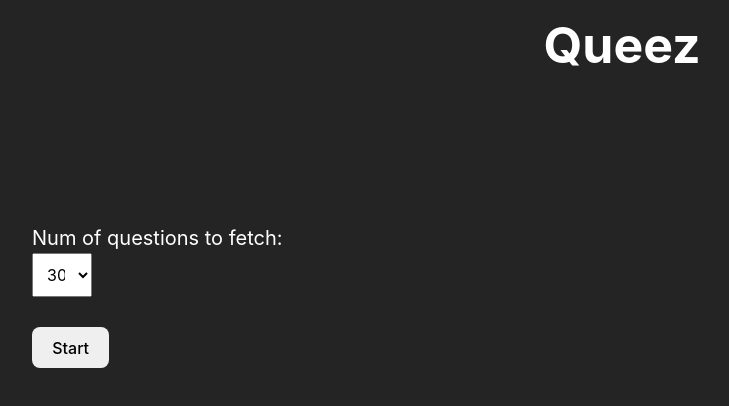
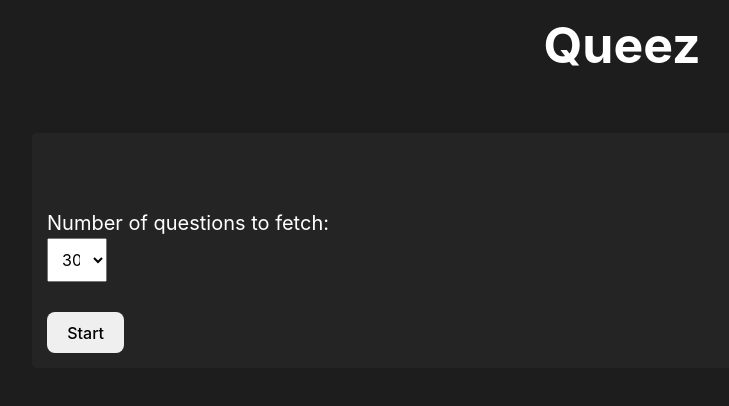
Before and after one commit to nik-ves/queez, a React (Vite) app: page /quizId/1 in a window 1280 px wide. Shown: the top 406 px of the page, without its empty margins (18-747 px from the left). Built offline with nearby package versions, Linux system fonts and the light colour scheme; no server answers; the database is empty.

Commit message:
App styling

```diff
--- a/src/components/question/QuestionBox.jsx
+++ b/src/components/question/QuestionBox.jsx
@@ -31,7 +31,8 @@ export default function QuestionBox({ question }) {
 const QuestionBody = styled.section`
   margin-bottom: 50px;
   padding: 20px;
-  border: 2px solid white;
+  background-color: #242424;
+  border-radius: 5px;
 
   @media only screen and (max-width: 1000px) {
     margin-bottom: 25px;
@@ -39,7 +40,7 @@ const QuestionBody = styled.section`
   }
 
   h2 {
-    color: white;
+    color: #646cff;
     @media only screen and (max-width: 1000px) {
       font-size: 22px;
     }
--- a/src/components/quiz/QuizPage.jsx
+++ b/src/components/quiz/QuizPage.jsx
@@ -26,7 +26,7 @@ export default function QuizPage() {
 
       <p>{selectedQuiz?.description}</p>
 
-      <label>Num of questions to fetch:</label>
+      <label>Number of questions to fetch:</label>
       <StyledSelect
         onChange={(event) => {
           setNumOfQuestions(event.target.value);
@@ -59,10 +59,13 @@ const StyledSelect = styled.select`
 `;
 
 const QuizPageBody = styled.section`
-  margin: 100px 10px;
+  margin: 50px 10px;
   display: flex;
   flex-direction: column;
   align-items: flex-start;
+  background-color: #242424;
+  padding: 15px;
+  border-radius: 5px;
 
   & label {
     color: white;
@@ -87,4 +90,5 @@ const QuizPageBody = styled.section`
 const QuizTitle = styled.h2`
   font-size: 40px;
   color: #535bf2;
+  margin: 0 auto 20px auto;
 `;
--- a/src/components/quiz/QuizResult.jsx
+++ b/src/components/quiz/QuizResult.jsx
@@ -152,12 +152,13 @@ export default function QuizResult() {
 
 const Body = styled.div`
   margin-top: 50px;
-  background-color: grey;
+  background-color: #242424;
   padding: 20px;
   border-radius: 10px;
 
   & h1 {
     text-align: center;
+    color: #646cff;
   }
 `;
 
--- a/src/components/quiz/QuizReview.jsx
+++ b/src/components/quiz/QuizReview.jsx
@@ -37,7 +37,7 @@ export default function QuizReview() {
 }
 
 const Body = styled.div`
-  width: 200px;
+  width: 170px;
   height: 100%;
   padding: 10px;
   position: fixed;
@@ -45,6 +45,7 @@ const Body = styled.div`
   left: 0;
   overflow-y: scroll;
   border-right: 3px solid white;
+  background-color: #242424;
 
   -ms-overflow-style: none; /* Internet Explorer 10+ */
   scrollbar-width: none; /* Firefox */
--- a/src/components/quiz/QuizStarted.jsx
+++ b/src/components/quiz/QuizStarted.jsx
@@ -68,7 +68,8 @@ export default function QuizStarted() {
                 disabled={
                   firstQuestionId == questionId ||
                   questionsIds.length === 0 ||
-                  preventAnswer
+                  preventAnswer ||
+                  incorrectQuestions?.length > 0
                 }
                 onClick={() => {
                   changeQuestion(quizId, "-");
--- a/src/context/QuizContext.jsx
+++ b/src/context/QuizContext.jsx
@@ -109,7 +109,7 @@ function QuizProvider({ children }) {
         return shuffled.splice(0, numOfQuestions);
       }
 
-      // return data.slice(0, 2);
+      //return data.slice(0, 3);
     } catch (error) {
       confirm("There was an error loading data. Try again later.");
       navigate("/");
--- a/src/styles/GlobalStyles.js
+++ b/src/styles/GlobalStyles.js
@@ -5,7 +5,8 @@ const GlobalStyles = createGlobalStyle`
   font-family: Inter, system-ui, Avenir, Helvetica, Arial, sans-serif;
   line-height: 1.5;
   font-weight: 400;
-  background-color: #242424;
+  background-color: #1d1d1d;
+  // #1d1d1d
 }
 
 #root {
```
